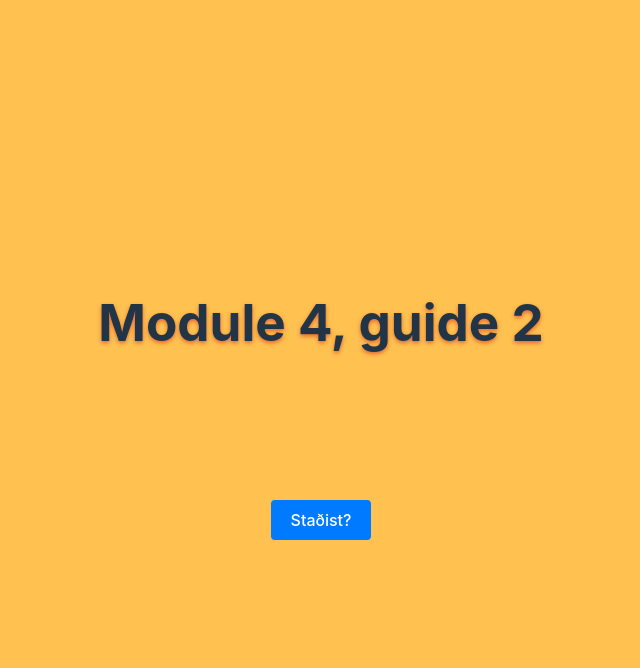
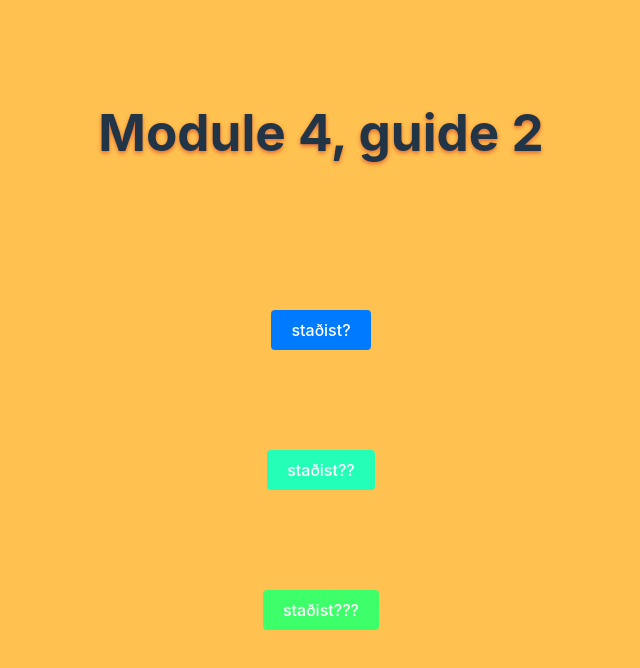
Before and after one commit to Ingvirb/props-component, a React (Vite) app: page / in a window 1280 px wide. Shown: the top 668 px of the page, without its empty margins (319-959 px from the left). Built offline with nearby package versions, Linux system fonts and the light colour scheme.

Commit message:
bætti við 2 öðrum buttons og breytti litapallettunni

```diff
--- a/src/App.tsx
+++ b/src/App.tsx
@@ -11,7 +11,9 @@ const App: React.FC = () => {
   return (
     <div className="container">
       <h1 className="header">Module 4, guide 2</h1>
-      <Button label="Staðist?" onClick={handleClick} className={""} />
+      <Button label="staðist?" onClick={handleClick} variant="primary" />
+      <Button label="staðist??" onClick={handleClick} variant="secondary" />
+      <Button label="staðist???" onClick={handleClick} variant="success" />
     </div>
   );
 };
--- a/src/components/Button.module.css
+++ b/src/components/Button.module.css
@@ -10,13 +10,47 @@
   font-size: 16px;
   cursor: pointer;
   transition: background-color 0.7s ease;
+  margin-bottom: 100px;
 }
 
-.button:hover {
-  background-color: #e1a0ff;
+.primary {
+  background-color: #007bff;
+  color: white;
 }
 
-.button:disabled {
+.primary:hover {
+  background-color: #ffa0ef;
+}
+
+.primary:disabled {
   background-color: #cccccc;
   cursor: not-allowed;
 }
+
+.secondary {
+  background-color: #23ffb6;
+  color: white;
+}
+
+.secondary:hover {
+  background-color: #a1caff;
+}
+
+.secondary:disabled {
+  background-color: #cccccc;
+  cursor: not-allowed;
+}
+
+.success {
+  background-color: #3dff6a;
+  color: white;
+}
+
+.success:hover {
+  background-color: #3dd2ff;
+}
+
+.success:disabled {
+  background-color: #cccccc;
+  cursor: not-allowed;
+}
--- a/src/components/Button.tsx
+++ b/src/components/Button.tsx
@@ -8,6 +8,7 @@ interface ButtonProps {
   disabled?: boolean;
   style?: React.CSSProperties;
   className?: string;
+  variant?: "primary" | "secondary" | "success"; // Add more variants as needed
 }
 
 const Button: React.FC<ButtonProps> = ({
@@ -16,13 +17,14 @@ const Button: React.FC<ButtonProps> = ({
   disabled = false,
   style,
   className,
+  variant = "primary",
 }) => {
   return (
     <button
       onClick={onClick}
       disabled={disabled}
       style={style}
-      className={`${styles.button} ${className}`}
+      className={`${styles.button} ${styles[variant]} ${className}`}
     >
       {label}
     </button>
```
